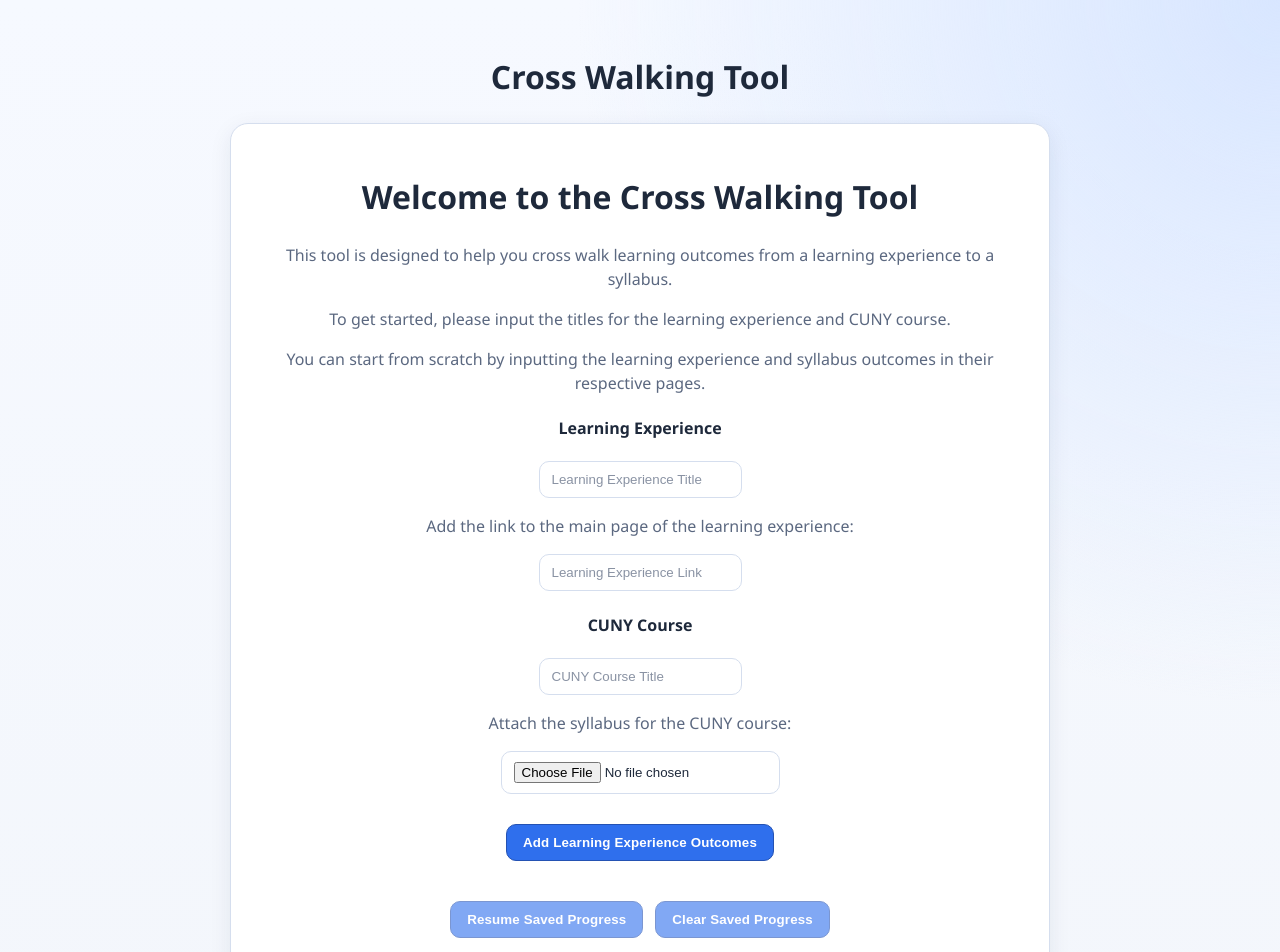
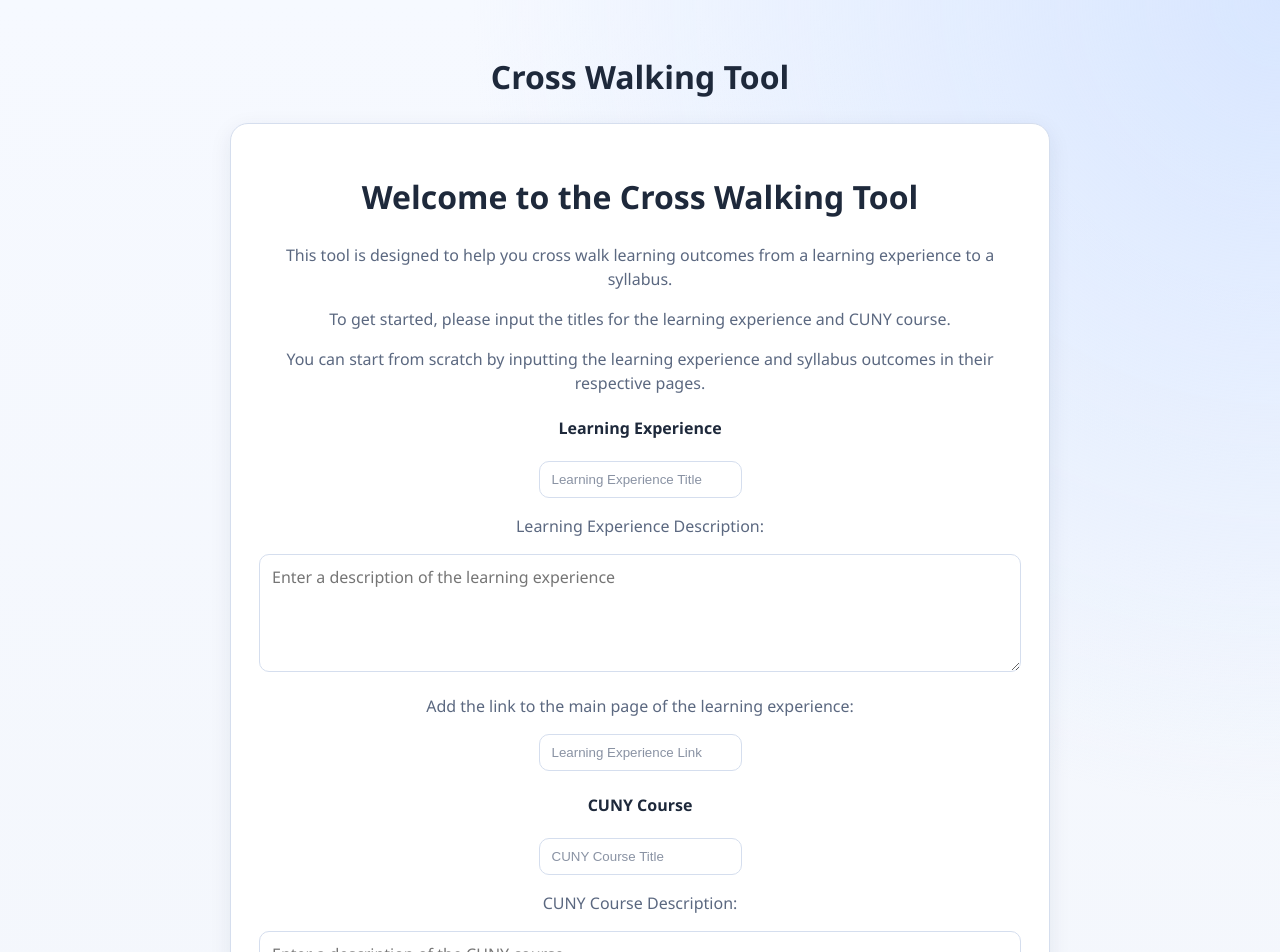
Before and after one commit to friedaabdo/Cross-Walking-Tool, a React (Vite) app: page / in a window 1280 px wide. Shown: the top 952 px of the page. Built offline with nearby package versions, Linux system fonts and the light colour scheme.

Commit message:
added desciptions

```diff
--- a/src/App.jsx
+++ b/src/App.jsx
@@ -16,8 +16,10 @@ const STORAGE_KEYS = {
   certDraft: 'crosswalk.certDraft',
   syllDraft: 'crosswalk.syllDraft',
   leTitle: 'crosswalk.leTitle',
+  leDescription: 'crosswalk.leDescription',
   leLink: 'crosswalk.leLink',
   ccTitle: 'crosswalk.ccTitle',
+  ccDescription: 'crosswalk.ccDescription',
   matchesByRow: 'crosswalk.matchesByRow',
   notesByRow: 'crosswalk.notesByRow',
   draggedOnceById: 'crosswalk.draggedOnceById',
@@ -44,10 +46,12 @@ function App() {
   const [certDraft, setCertDraft] = useState(() => getStoredValue(STORAGE_KEYS.certDraft, ''))
   const [syllDraft, setSyllDraft] = useState(() => getStoredValue(STORAGE_KEYS.syllDraft, ''))
   const [leTitle, setLeTitle] = useState(() => getStoredValue(STORAGE_KEYS.leTitle, ''))
+  const [learningExperienceDescription, setLearningExperienceDescription] = useState(() => getStoredValue(STORAGE_KEYS.leDescription, ''))
   const [learningExperienceLink, setLearningExperienceLink] = useState(() => getStoredValue(STORAGE_KEYS.leLink, ''))
   const [syllabusFileUrl, setSyllabusFileUrl] = useState('')
   const [syllabusFileName, setSyllabusFileName] = useState('')
   const [ccTitle, setccTitle] = useState(() => getStoredValue(STORAGE_KEYS.ccTitle, ''))
+  const [cunyCourseDescription, setCunyCourseDescription] = useState(() => getStoredValue(STORAGE_KEYS.ccDescription, ''))
   const [matchesByRow, setMatchesByRow] = useState(() => getStoredValue(STORAGE_KEYS.matchesByRow, {}))
   const [notesByRow, setNotesByRow] = useState(() => getStoredValue(STORAGE_KEYS.notesByRow, {}))
   const [draggedOnceById, setDraggedOnceById] = useState(() => getStoredValue(STORAGE_KEYS.draggedOnceById, {}))
@@ -58,9 +62,11 @@ function App() {
     Object.keys(certOutcomeLinks).length > 0 ||
     Object.keys(syllOutcomeLinks).length > 0 ||
     Boolean(leTitle.trim()) ||
+    Boolean(learningExperienceDescription.trim()) ||
     Boolean(learningExperienceLink.trim()) ||
     Boolean(syllabusFileUrl) ||
     Boolean(ccTitle.trim()) ||
+    Boolean(cunyCourseDescription.trim()) ||
     Object.keys(matchesByRow).length > 0 ||
     Object.keys(notesByRow).length > 0 ||
     Object.keys(draggedOnceById).length > 0
@@ -73,8 +79,10 @@ function App() {
     localStorage.setItem(STORAGE_KEYS.certDraft, JSON.stringify(certDraft))
     localStorage.setItem(STORAGE_KEYS.syllDraft, JSON.stringify(syllDraft))
     localStorage.setItem(STORAGE_KEYS.leTitle, JSON.stringify(leTitle))
+    localStorage.setItem(STORAGE_KEYS.leDescription, JSON.stringify(learningExperienceDescription))
     localStorage.setItem(STORAGE_KEYS.leLink, JSON.stringify(learningExperienceLink))
     localStorage.setItem(STORAGE_KEYS.ccTitle, JSON.stringify(ccTitle))
+    localStorage.setItem(STORAGE_KEYS.ccDescription, JSON.stringify(cunyCourseDescription))
     localStorage.setItem(STORAGE_KEYS.matchesByRow, JSON.stringify(matchesByRow))
     localStorage.setItem(STORAGE_KEYS.notesByRow, JSON.stringify(notesByRow))
     localStorage.setItem(STORAGE_KEYS.draggedOnceById, JSON.stringify(draggedOnceById))
@@ -86,8 +94,10 @@ function App() {
     certDraft,
     syllDraft,
     leTitle,
+    learningExperienceDescription,
     learningExperienceLink,
     ccTitle,
+    cunyCourseDescription,
     matchesByRow,
     notesByRow,
     draggedOnceById,
@@ -101,10 +111,12 @@ function App() {
     setCertDraft('')
     setSyllDraft('')
     setLeTitle('')
+    setLearningExperienceDescription('')
     setLearningExperienceLink('')
     setSyllabusFileUrl('')
     setSyllabusFileName('')
     setccTitle('')
+    setCunyCourseDescription('')
     setMatchesByRow({})
     setNotesByRow({})
     setDraggedOnceById({})
@@ -124,6 +136,8 @@ function App() {
         element={<Home
           learningExperienceTitle={leTitle}
           setLearningExperienceTitle={setLeTitle}
+          learningExperienceDescription={learningExperienceDescription}
+          setLearningExperienceDescription={setLearningExperienceDescription}
           learningExperienceLink={learningExperienceLink}
           setLearningExperienceLink={setLearningExperienceLink}
           setSyllabusFileUrl={setSyllabusFileUrl}
@@ -131,6 +145,8 @@ function App() {
           setSyllabusFileName={setSyllabusFileName}
           cunyCourseTitle={ccTitle}
           setCunyCourseTitle={setccTitle}
+          cunyCourseDescription={cunyCourseDescription}
+          setCunyCourseDescription={setCunyCourseDescription}
           setCertLines={setCertLines}
           setSyllLines={setSyllLines}
           setCertOutcomeLinks={setCertOutcomeLinks}
@@ -164,6 +180,7 @@ function App() {
             leTitle={leTitle}
             learningExperienceLink={learningExperienceLink}
             setLeTitle={setLeTitle}
+            learningExperienceDescription={learningExperienceDescription}
           />
         }
       />
@@ -183,6 +200,8 @@ function App() {
             syllabusFileUrl={syllabusFileUrl}
             syllabusFileName={syllabusFileName}
             setCcTitle={setccTitle}
+            cunyCourseDescription={cunyCourseDescription}
+
           />
         }
       />
@@ -195,8 +214,10 @@ function App() {
             certOutcomeLinks={certOutcomeLinks}
             syllOutcomeLinks={syllOutcomeLinks}
             leTitle={leTitle}
+            learningExperienceDescription={learningExperienceDescription}
             learningExperienceLink={learningExperienceLink}
             ccTitle={ccTitle}
+            cunyCourseDescription={cunyCourseDescription}
             syllabusFileUrl={syllabusFileUrl}
             syllabusFileName={syllabusFileName}
             matchesByRow={matchesByRow}
--- a/src/Pages/CrossWalk.jsx
+++ b/src/Pages/CrossWalk.jsx
@@ -31,8 +31,10 @@ function CrossWalk({
   certOutcomeLinks,
   syllOutcomeLinks,
   leTitle,
+  learningExperienceDescription,
   learningExperienceLink,
   ccTitle,
+  cunyCourseDescription,
   syllabusFileUrl,
   syllabusFileName,
   matchesByRow,
@@ -122,9 +124,11 @@ function CrossWalk({
       certOutcomeLinks,
       draggedOnceById,
       leTitle,
+      learningExperienceDescription,
       learningExperienceLink,
       matchesByRow,
       notesByRow,
+      cunyCourseDescription,
       syllabusFileName,
       syllabusFileUrl,
       syllOutcomeLinks,
@@ -142,6 +146,8 @@ function CrossWalk({
         <div id="horizontal-div">
         <div className="crosswalk-heading-row">
           <h2>{leTitle} Outcomes</h2>
+
+
           {hasLearningExperienceLink ? (
             <a
               className="crosswalk-title-link"
--- a/src/Pages/Home.css
+++ b/src/Pages/Home.css
@@ -24,3 +24,16 @@
 	font-size: 0.9rem;
 	color: var(--text-muted);
 }
+
+.home-description-textarea {
+	width: 100%;
+	box-sizing: border-box;
+	padding: 10px 12px;
+	border: 1px solid var(--card-border-color);
+	border-radius: 10px;
+	background: var(--bg-surface);
+	color: inherit;
+	font: inherit;
+	resize: vertical;
+	min-height: 96px;
+}
--- a/src/Pages/Home.jsx
+++ b/src/Pages/Home.jsx
@@ -10,6 +10,8 @@ const MAX_SYLLABUS_FILE_SIZE_BYTES = 5 * 1024 * 1024;
 function Home({
     learningExperienceTitle,
     setLearningExperienceTitle,
+    learningExperienceDescription,
+    setLearningExperienceDescription,
     learningExperienceLink,
     setLearningExperienceLink,
     setSyllabusFileUrl,
@@ -17,6 +19,8 @@ function Home({
     setSyllabusFileName,
     cunyCourseTitle,
     setCunyCourseTitle,
+    cunyCourseDescription,
+    setCunyCourseDescription,
     setCertLines,
     setSyllLines,
     setCertOutcomeLinks,
@@ -46,8 +50,10 @@ function Home({
 
             // Populate all state
             setLeTitle(data.leTitle);
+            setLearningExperienceDescription(data.learningExperienceDescription ?? '');
             setLearningExperienceLink(data.learningExperienceLink ?? '');
             setccTitle(data.ccTitle);
+            setCunyCourseDescription(data.cunyCourseDescription ?? '');
             setCertLines(data.certLines);
             setSyllLines(data.syllLines);
             setCertOutcomeLinks(data.certOutcomeLinks ?? {});
@@ -128,7 +134,16 @@ function Home({
                 value={learningExperienceTitle}
                 onChange={(event) => setLearningExperienceTitle(event.target.value)}
             />
-            <p>Add the link to the main page of the learning experience:</p><InputLine
+            <p>Learning Experience Description:</p>
+            <textarea
+                className="home-description-textarea"
+                placeholder="Enter a description of the learning experience"
+                value={learningExperienceDescription}
+                onChange={(event) => setLearningExperienceDescription(event.target.value)}
+                rows={4}
+            />
+            <p>Add the link to the main page of the learning experience:
+                </p><InputLine
                 placeholder="Learning Experience Link"
                 value={learningExperienceLink}
                 onChange={(event) => setLearningExperienceLink(event.target.value)}
@@ -140,6 +155,15 @@ function Home({
                 placeholder="CUNY Course Title"
                 value={cunyCourseTitle}
                 onChange={(event) => setCunyCourseTitle(event.target.value)}
+            />
+
+            <p>CUNY Course Description:</p>
+            <textarea
+                className="home-description-textarea"
+                placeholder="Enter a description of the CUNY course"
+                value={cunyCourseDescription}
+                onChange={(event) => setCunyCourseDescription(event.target.value)}
+                rows={4}
             />
             <p>Attach the syllabus for the CUNY course:</p>
 
--- a/src/Pages/OutcomesInput.jsx
+++ b/src/Pages/OutcomesInput.jsx
@@ -95,6 +95,8 @@ function OutcomesInput({
     ccTitle,
     syllabusFileUrl,
     syllabusFileName,
+    learningExperienceDescription,
+    cunyCourseDescription,
 }) {
     const isCertificatePage = pageName.toLowerCase() === 'learning experience'
     const lines = isCertificatePage ? certLines : syllLines
@@ -144,6 +146,16 @@ function OutcomesInput({
 
     return (
         <div id = "outcomes-div">
+           <p>Description:</p>
+           {/* if it is a certificate page show the learning experience description */}
+           {isCertificatePage && (
+               <p>{learningExperienceDescription}</p>
+           )}
+           {/* if it is a syllabus page show the cunycourse description */}
+           {!isCertificatePage && (
+               <p>{cunyCourseDescription}</p>
+           )}
+
             <div className="outcomes-layout">
                 <section className="outcomes-input-panel">
                     <div className="outcomes-title-row">
--- a/src/utils/csvExport.js
+++ b/src/utils/csvExport.js
@@ -27,9 +27,11 @@ function downloadCrosswalkCsv({
   certOutcomeLinks,
   draggedOnceById,
   leTitle,
+  learningExperienceDescription,
   learningExperienceLink,
   matchesByRow,
   notesByRow,
+  cunyCourseDescription,
   syllabusFileName,
   syllabusFileUrl,
   syllOutcomeLinks,
@@ -64,8 +66,10 @@ function downloadCrosswalkCsv({
 
   const csvContent = [
     ["Meta", "Learning Experience URL", learningExperienceLink ?? ""],
+    ["Meta", "Learning Experience Description", learningExperienceDescription ?? ""],
     ["Meta", "Syllabus File Name", syllabusFileName ?? ""],
     ["Meta", "Syllabus File Data URL", syllabusFileUrl ?? ""],
+    ["Meta", "CUNY Course Description", cunyCourseDescription ?? ""],
     [],
     horizontalHeader,
     ...horizontalRows,
--- a/src/utils/csvImport.js
+++ b/src/utils/csvImport.js
@@ -60,9 +60,11 @@ function parseCsvContent(csvContent) {
   }
 
   let rowIndex = 0;
+  let learningExperienceDescription = "";
   let learningExperienceLink = "";
   let syllabusFileName = "";
   let syllabusFileDataUrl = "";
+  let cunyCourseDescription = "";
 
   // Parse optional metadata rows at top of file.
   while (rowIndex < rows.length && rows[rowIndex]?.[0]?.trim() === "Meta") {
@@ -71,10 +73,14 @@ function parseCsvContent(csvContent) {
 
     if (key === "Learning Experience URL") {
       learningExperienceLink = value;
+    } else if (key === "Learning Experience Description") {
+      learningExperienceDescription = value;
     } else if (key === "Syllabus File Name") {
       syllabusFileName = value;
     } else if (key === "Syllabus File Data URL") {
       syllabusFileDataUrl = value;
+    } else if (key === "CUNY Course Description") {
+      cunyCourseDescription = value;
     }
 
     rowIndex++;
@@ -218,7 +224,9 @@ function parseCsvContent(csvContent) {
 
   return {
     leTitle,
+    learningExperienceDescription,
     ccTitle,
+    cunyCourseDescription,
     learningExperienceLink,
     syllabusFileName,
     syllabusFileDataUrl,
```
